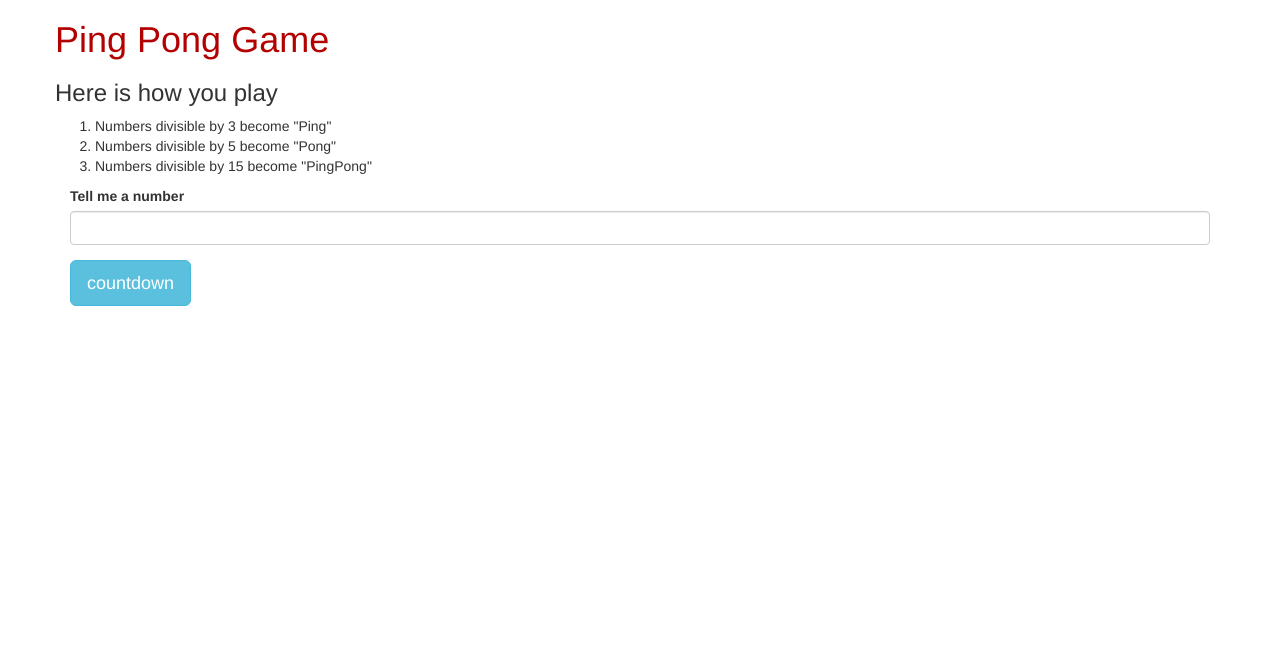
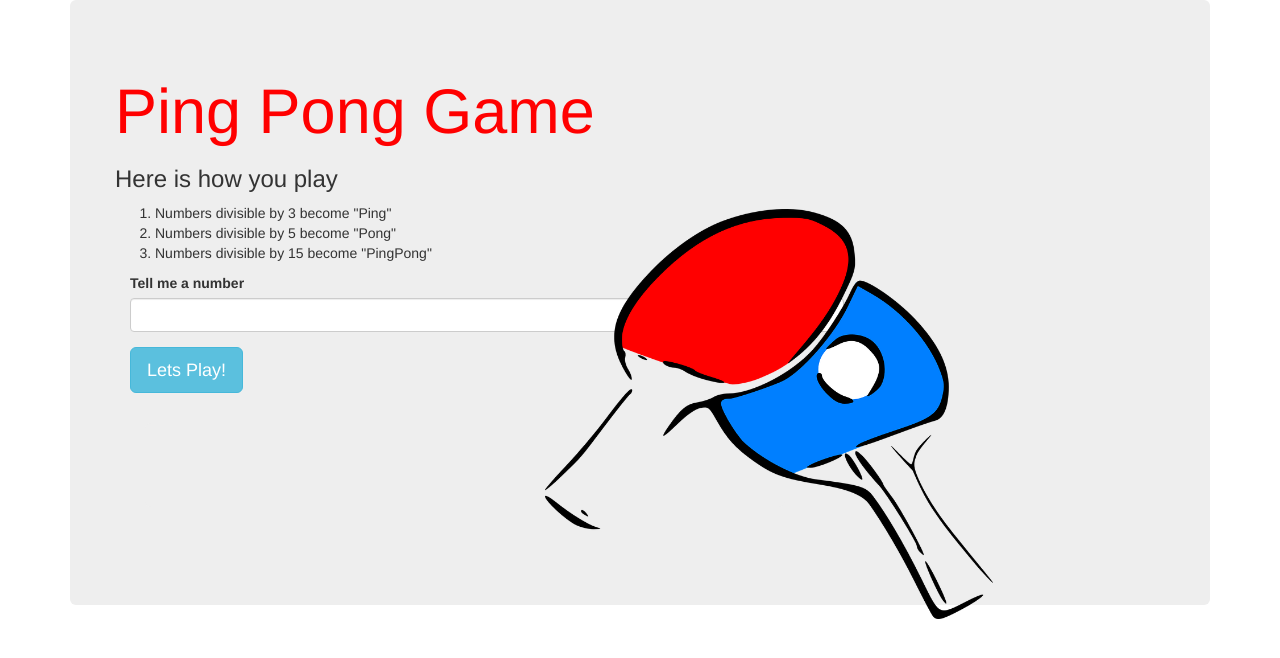
Before and after one commit to waterstroke/project_10, a plain HTML site: page index.html in a window 1280 px wide. Drawn offline with Linux system fonts and the light colour scheme.

Commit message:
It will have a  pretty look

```diff
--- a/css/styles.css
+++ b/css/styles.css
@@ -1,17 +1,45 @@
+
 #list {
   display: none;
-  /*background-color: #bfbfbf; /* Green */*/
-   border: none;
-   color: #b30000;
-   padding: 15px 32px;
-   text-align: center;
-   text-decoration: none;
-   display: inline-block;
-   font-size: 20px;
+  border: black;
+  margin: -30px;
+  padding: -15px -32px;
+  text-align: center;
+  text-decoration: none;
+  display: inline-block;
+  font-size: 15px;
+  /*color: red;*/
 }
-h1 {
-  color: #b30000;
+.red {
+  color: red;
 }
 .ping {
   display: none;
 }
+.jumbotron {
+  padding: 5%;
+  background-color: 30% grey;
+}
+img {
+  clear: both;
+  float: center;
+  margin: -200px;
+  padding: -100px;
+  margin-left: 400px;
+  max-width: 70%;
+  max-height: 70%;
+  object-fit: contain;
+}
+#number {
+  max-width: 70%;
+  max-height: 70%;
+}
+ul {
+  columns: 3;
+  -webkit-columns: 3;
+  -moz-columns: 3;
+  border-collapse: collapse;
+  margin: 100px;
+  padding: 0px;
+  column-gap:70px
+}
--- a/index.html
+++ b/index.html
@@ -11,9 +11,9 @@
 
   <body>
     <div class= "container">
-      <div class="jumbatron">
+      <div class="jumbotron">
       <div class="row">
-        <h1>Ping Pong Game</h1>
+        <h1><span class= "red">Ping Pong Game</span></h1>
         <h3> Here is how you play</h3>
         <ol>
           <li>Numbers divisible by 3 become "Ping"</li>
@@ -28,18 +28,27 @@
           <label for="number">Tell me a number</label>
           <input id="number" class="form-control" type="text">
         </div>
-        <button type="submit" class="btn btn-info btn-lg">countdown</button>
+        <button type="submit" class="btn btn-info btn-lg">Lets Play!</button>
         </form>
       </div>
       <div>
-        <span class=ping>"ping"</span>
-      </div>
-      <div>
-        <span class=drop></span>
-      <ul id="list">
-      </ul>
-      </div>
+        <div class="row">
+          <div class="col-md-8">
+            <!-- <div class="panel panel-info"> -->
+              <div class="panel-heading">
+                 <img src="img/pingpong.png">
+            <div class="jumbotron">
+              <div class="flex-container">
+              <ul id="list">
+              </div>
+              </ul>
+              </div>
+            </div>
+          </div>
+        </div>
       </div>
     </div>
+  </div>
+
   </body>
 </html>
```
Also changed, not shown: img/pingpong.png (added), js/scripts.js (line endings or trailing spaces).
